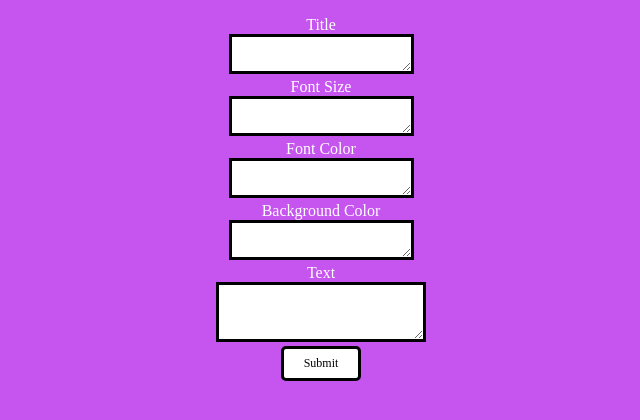
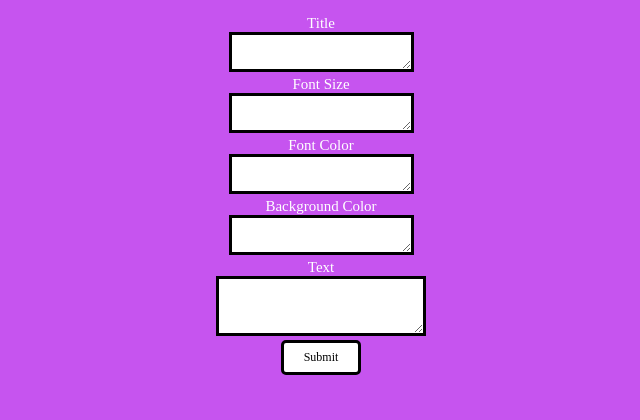
Before and after one commit to trev4ev/trev4ev.github.io, a plain HTML site: page TextToHTML/index.html in a window 1280 px wide. Shown: the whole page, without its empty margins (319-959 px from the left). Drawn offline with Linux system fonts and the light colour scheme; a web font is replaced by a local one.

Commit message:
change font size

```diff
--- a/TextToHTML/main.css
+++ b/TextToHTML/main.css
@@ -1,7 +1,7 @@
 body {
     text-align: center;
     font-family: 'Biryani';
-    font-size: 2vh;
+    font-size: 15px;
     background-color: rgb(198, 84, 239);
     color: white;
 }
```
